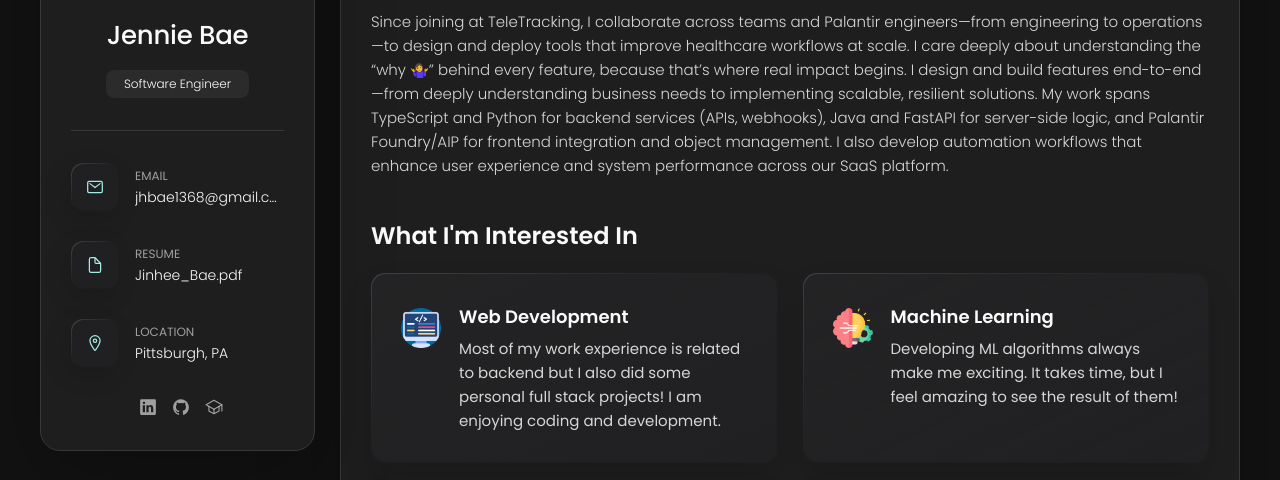
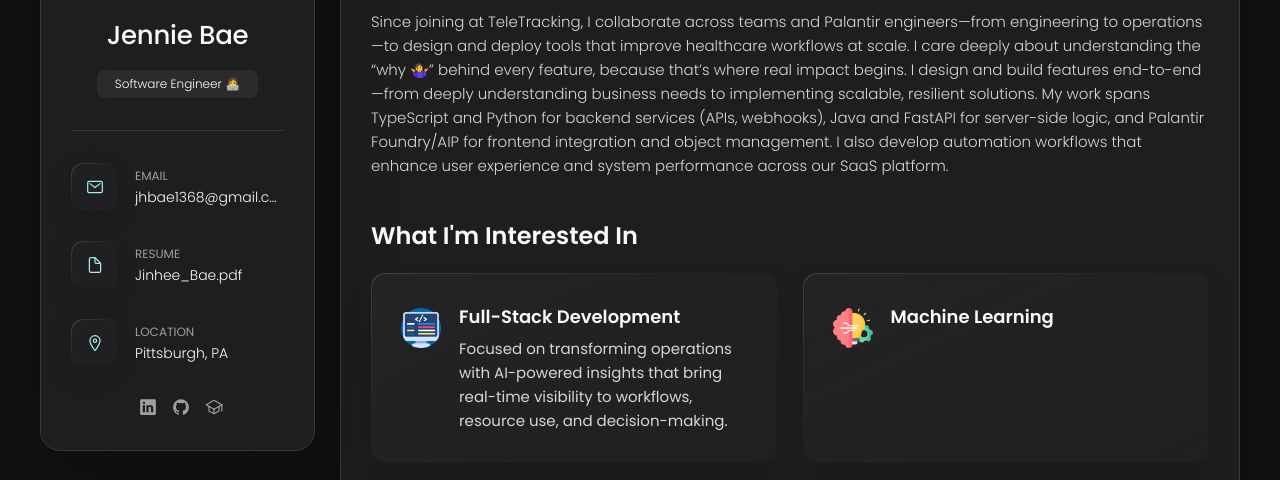
Before and after one commit to jinhib/jinhib.github.io, a plain HTML site: page index.html in a window 1280 px wide. Shown: the part 295-775 px from the top of the page. Drawn offline with nearby package versions, Linux system fonts and the light colour scheme.

Commit message:
update what i'm interested in

```diff
--- a/index.html
+++ b/index.html
@@ -48,7 +48,7 @@
         <div class="info-content">
           <h1 class="name" title="Richard hanrick">Jennie Bae</h1>
 
-          <p class="title">Software Engineer</p>
+          <p class="title">Software Engineer 👩‍💻</p>
         </div>
 
         <button class="info_more-btn" data-sidebar-btn>
@@ -194,7 +194,7 @@
               Hi👋 I'm Jennie Bae. Thank you for visiting my website!
           </p>
           <p>
-              I’m a software engineer👩‍💻who builds systems that don’t just work—they make sense for the people and processes they serve.
+              I’m a software engineer👩‍💻 who builds systems that don’t just work—they make sense for the people and processes they serve.
               With experience in full-stack development and machine learning, I specialize in translating complex requirements into solutions that align with business realities.
           </p>
           <p>
@@ -224,10 +224,10 @@
                 </div>
 
                 <div class="service-content-box">
-                    <h4 class="h4 service-item-title">Web Development</h4>
+                    <h4 class="h4 service-item-title">Full-Stack Development</h4>
 
                     <p class="service-item-text">
-                        Most of my work experience is related to backend but I also did some personal full stack projects! I am enjoying coding and development.
+                       Focused on transforming operations with AI-powered insights that bring real-time visibility to workflows, resource use, and decision-making.
                     </p>
                 </div>
 
@@ -241,9 +241,7 @@
 
                 <div class="service-content-box">
                     <h4 class="h4 service-item-title">Machine Learning</h4>
-
                     <p class="service-item-text">
-                        Developing ML algorithms always make me exciting. It takes time, but I feel amazing to see the result of them!
 
                     </p>
                 </div>
```
